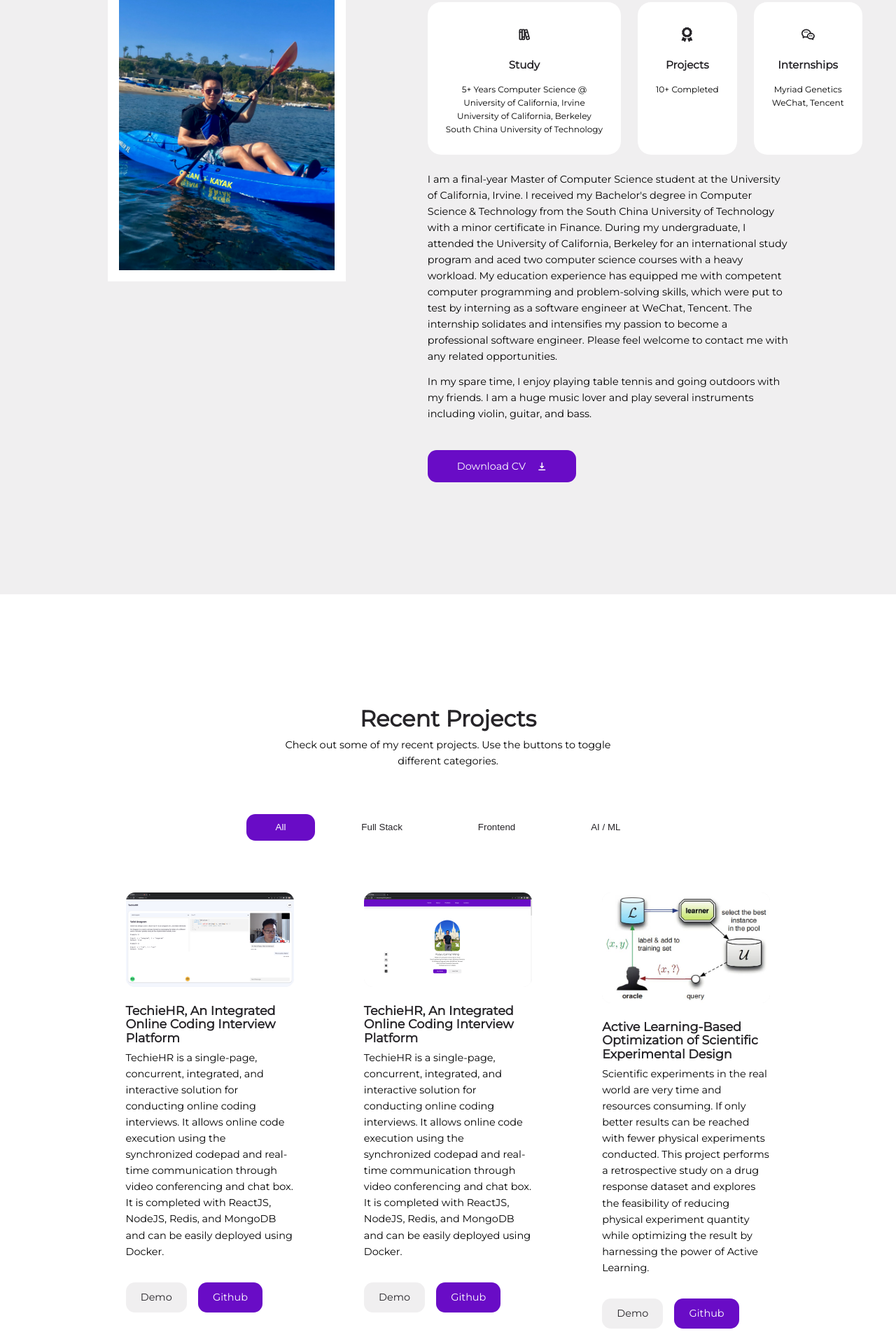
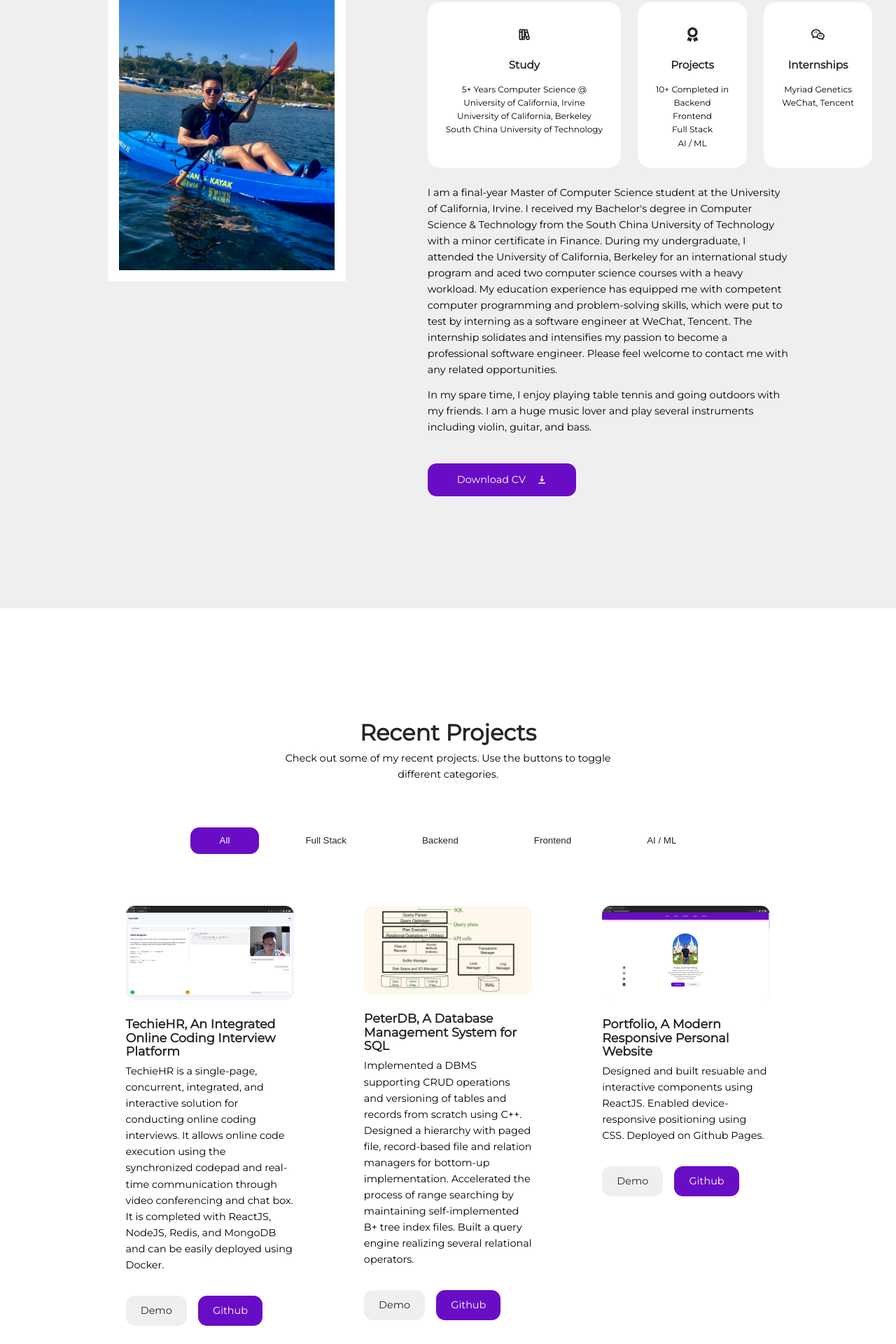
Before and after one commit to lannywong2000/lannywong2000.github.io, a React (Create React App) app: page / in a window 1280 px wide. Shown: the part 1040-2960 px from the top of the page at 70% size. Built offline with nearby package versions, Linux system fonts and the light colour scheme.

Commit message:
add more projects

```diff
--- a/src/sections/about/data.js
+++ b/src/sections/about/data.js
@@ -5,7 +5,7 @@ import {TbBrandWechat} from 'react-icons/tb'
 
 const data = [
     {id: 1, icon: <TbBooks/>, title: 'Study', desc: '5+ Years Computer Science @\nUniversity of California, Irvine\nUniversity of California, Berkeley\nSouth China University of Technology'},
-    {id: 2, icon: <FaAward/>, title: 'Projects', desc: '10+ Completed'},
+    {id: 2, icon: <FaAward/>, title: 'Projects', desc: '10+ Completed in\nBackend\nFrontend\nFull Stack\nAI / ML'},
     {id: 3, icon: <TbBrandWechat/>, title: 'Internships', desc: 'Myriad Genetics\nWeChat, Tencent'}
     ];
 
--- a/src/sections/portfolio/data.js
+++ b/src/sections/portfolio/data.js
@@ -1,6 +1,7 @@
 import ALBOSED from '../../assets/projects/albosed.png'
 import TECHIEHR from '../../assets/projects/techiehr.png'
 import PORTFOLIO from '../../assets/projects/portfolio.png'
+import PETERDB from '../../assets/projects/peterdb.png'
 
 const data = [
     {
@@ -14,15 +15,24 @@ const data = [
     },
     {
         id: 2,
+        category: 'Backend',
+        image: PETERDB,
+        title: "PeterDB, A Database Management System for SQL",
+        desc: " Implemented a DBMS supporting CRUD operations and versioning of tables and records from scratch using C++. Designed a hierarchy with paged file, record-based file and relation managers for bottom-up implementation. Accelerated the process of range searching by maintaining self-implemented B+ tree index files. Built a query engine realizing several relational operators.",
+        demo: 'https://github.com/lannywong2000/PeterDB',
+        github: 'https://github.com/lannywong2000/PeterDB'
+    },
+    {
+        id: 3,
         category: 'Frontend',
         image: PORTFOLIO,
-        title: "TechieHR, An Integrated Online Coding Interview Platform",
-        desc: "TechieHR is a single-page, concurrent, integrated, and interactive solution for conducting online coding interviews. It allows online code execution using the synchronized codepad and real-time communication through video conferencing and chat box. It is completed with ReactJS, NodeJS, Redis, and MongoDB and can be easily deployed using Docker.",
+        title: "Portfolio, A Modern Responsive Personal Website",
+        desc: "Designed and built resuable and interactive components using ReactJS. Enabled device-responsive positioning using CSS. Deployed on Github Pages.",
         demo: 'https://lannywong2000.github.io',
         github: 'https://github.com/lannywong2000/lannywong2000.github.io'
     },
     {
-        id: 3,
+        id: 4,
         category: 'AI / ML',
         image: ALBOSED,
         title: "Active Learning-Based Optimization of Scientific Experimental Design",
```
Also changed, not shown: src/assets/projects/peterdb.png (added).
